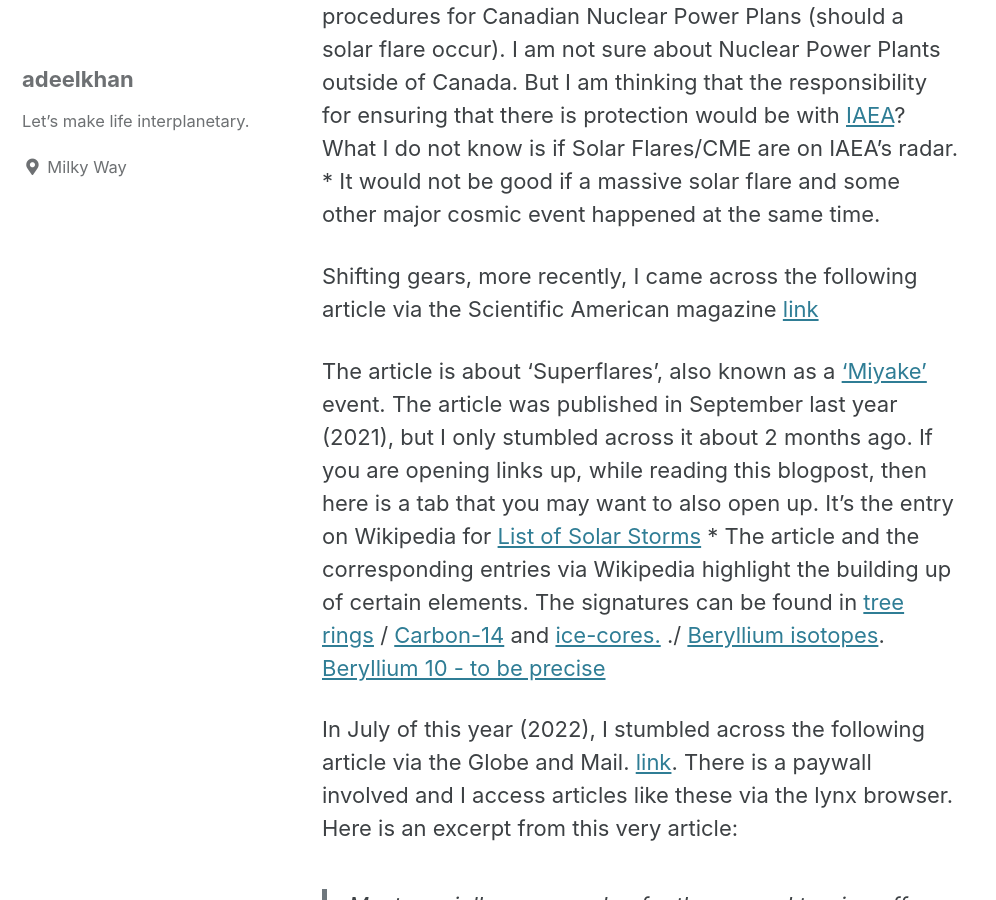
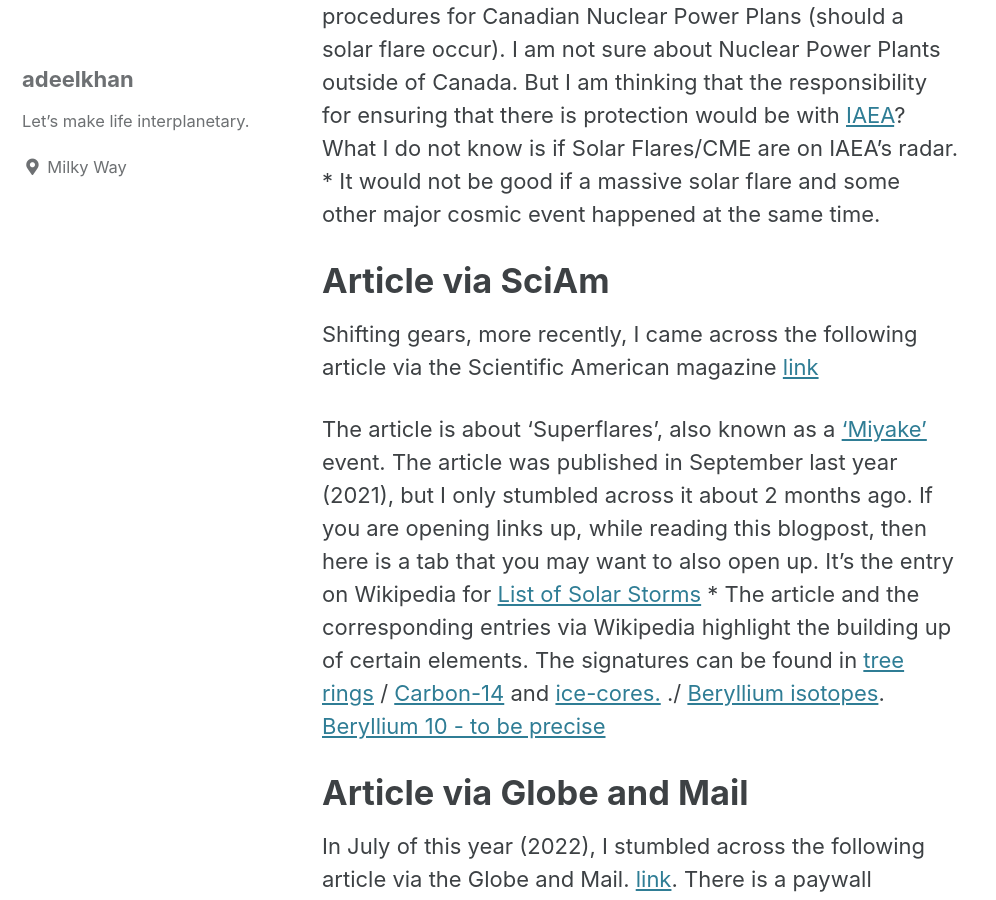
Before and after one commit to stellardreams/stellardreams.github.io, a Jekyll site: the page built from _posts/2022-09-07-Miyake-Events.md, in a window 1280 px wide and 900 px high, scrolled down 1933 px. Shown: the whole window, without its empty margins (0-996 px from the left). Built offline with Jekyll 4.4.1, drawn with Linux system fonts in a browser that asks for light colours; cached includes are drawn as plain includes.

Commit message:
Update 2022-09-07-Miyake-Events.md
Adding some additional headings.

```diff
--- a/_posts/2022-09-07-Miyake-Events.md
+++ b/_posts/2022-09-07-Miyake-Events.md
@@ -18,12 +18,13 @@ Continuing on:
 * Then I started thinking about atomic and nuclear facilities. Based on the information highlighted in the following [link](https://world-nuclear.org/information-library/current-and-future-generation/plans-for-new-reactors-worldwide.aspx#:~:text=Today%20there%20are%20about%20440,10%25%20of%20the%20world%27s%20electricity.){:target="_blank" rel="noopener"}, there are 400 such locations around the world. I am not sure what the impact on the nuclear facilities would be and contingent upon the scale/scope of the event. My main concern was that there is sheilding for such facilities. As well, there is some manual ability in order to shutdown the plants in a controlled manner. I wrote to an institution that is local to Canada and I was advised that there are procedures for Canadian Nuclear Power Plans (should a solar flare occur). I am not sure about Nuclear Power Plants outside of Canada. But I am thinking that the responsibility for ensuring that there is protection would be with [IAEA](https://www.iaea.org/){:target="_blank" rel="noopener"}? What I do not know is if Solar Flares/CME are on IAEA's radar.
 * It would not be good if a massive solar flare and some other major cosmic event happened at the same time.
 
-
+# Article via SciAm
 Shifting gears, more recently, I came across the following article via the Scientific American magazine [link](https://www.scientificamerican.com/article/solar-superflares-rocked-earth-less-than-10-000-years-ago-and-could-strike-again/){:target="_blank" rel="noopener"}
 
 The article is about 'Superflares', also known as a ['Miyake'](https://en.wikipedia.org/wiki/774%E2%80%93775_carbon-14_spike){:target="_blank" rel="noopener"} event. The article was published in September last year (2021), but I only stumbled across it about 2 months ago. If you are opening links up, while reading this blogpost, then here is a tab that you may want to also open up. It's the entry on Wikipedia for [List of Solar Storms](https://en.wikipedia.org/wiki/List_of_solar_storms){:target="_blank" rel="noopener"}
 * The article and the corresponding entries via Wikipedia highlight the building up of certain elements. The signatures can be found in [tree rings](https://en.wikipedia.org/wiki/Dendrochronology){:target="_blank" rel="noopener"} / [Carbon-14](https://en.wikipedia.org/wiki/Carbon-14){:target="_blank" rel="noopener"} and [ice-cores.](https://en.wikipedia.org/wiki/Ice_core){:target="_blank" rel="noopener"} ./ [Beryllium isotopes](https://en.wikipedia.org/wiki/Beryllium){:target="_blank" rel="noopener"}. [Beryllium 10 - to be precise](https://en.wikipedia.org/wiki/Beryllium-10){:target="_blank" rel="noopener"}
 
+# Article via Globe and Mail
 In July of this year (2022), I stumbled across the following article via the Globe and Mail. [link](https://www.theglobeandmail.com/opinion/article-a-major-solar-storm-can-strike-earth-we-need-to-be-ready/){:target="_blank" rel="noopener"}. There is a paywall involved and I access articles like these via the lynx browser. Here is an excerpt from this very article:
 
 > Most crucially, we can plan for the manual turning off of power grids, fibre-optic networks and satellites - effectively putting
```
